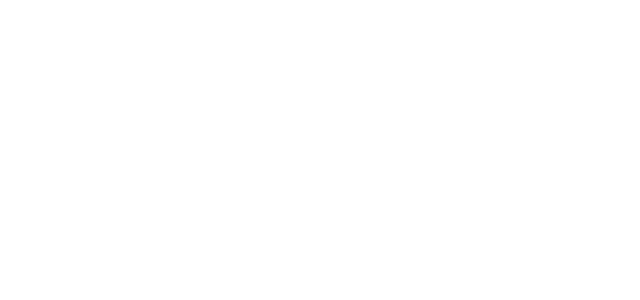
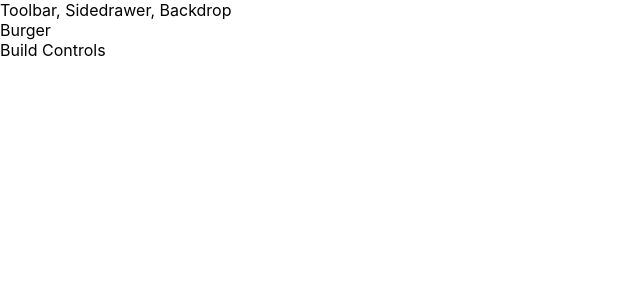
Before and after one commit to heysarahshere/react-burger-builder, a React (Create React App) app in the folder burger-builder/: page / in a window 1280 px wide. Shown: the top 300 px of the page, without its empty margins (0-640 px from the left). Built offline with nearby package versions, Linux system fonts and the light colour scheme.

Commit message:
Working on burger builder

```diff
--- a/burger-builder/public/index.html
+++ b/burger-builder/public/index.html
@@ -24,7 +24,8 @@
       work correctly both with client-side routing and a non-root public URL.
       Learn how to configure a non-root public URL by running `npm run build`.
     -->
-    <title>React App</title>
+    <link href="https://fonts.googleapis.com/css2?family=Open+Sans:wght@400;700&display=swap" rel="stylesheet">
+    <title>Burger Builder</title>
   </head>
   <body>
     <noscript>You need to enable JavaScript to run this app.</noscript>
--- a/burger-builder/src/App.css
+++ /dev/null
@@ -1,38 +0,0 @@
-.App {
-  text-align: center;
-}
-
-.App-logo {
-  height: 40vmin;
-  pointer-events: none;
-}
-
-@media (prefers-reduced-motion: no-preference) {
-  .App-logo {
-    animation: App-logo-spin infinite 20s linear;
-  }
-}
-
-.App-header {
-  background-color: #282c34;
-  min-height: 100vh;
-  display: flex;
-  flex-direction: column;
-  align-items: center;
-  justify-content: center;
-  font-size: calc(10px + 2vmin);
-  color: white;
-}
-
-.App-link {
-  color: #61dafb;
-}
-
-@keyframes App-logo-spin {
-  from {
-    transform: rotate(0deg);
-  }
-  to {
-    transform: rotate(360deg);
-  }
-}
--- a/burger-builder/src/App.js
+++ b/burger-builder/src/App.js
@@ -1,10 +1,13 @@
 import React from 'react';
-import './App.css';
+import Layout from './components/Layout/Layout';
+import BurgerBuilder from './containers/BurgerBuilder/BurgerBuilder';
 
 function App() {
   return (
     <div>
-
+      <Layout>
+       <BurgerBuilder/>
+      </Layout>
     </div>
   );
 }
--- /dev/null
+++ b/burger-builder/src/components/Layout/Layout.js
@@ -0,0 +1,13 @@
+import React from 'react';
+// import Aux from '../../hoc/Auxiliary';
+
+const layout = (props) => (
+    <React.Fragment>
+    <div>Toolbar, Sidedrawer, Backdrop</div>
+    <main>
+        { props.children}
+    </main>
+    </React.Fragment>
+);
+
+export default layout;
--- /dev/null
+++ b/burger-builder/src/containers/BurgerBuilder/BurgerBuilder.js
@@ -0,0 +1,15 @@
+import React, { Component } from 'react';
+
+
+class BurgerBuilder extends Component {
+    render() {
+        return (
+            <React.Fragment>
+                <div>Burger</div>
+                <div>Build Controls</div>
+            </React.Fragment>
+        );
+    }
+}
+
+export default BurgerBuilder;
--- /dev/null
+++ b/burger-builder/src/hoc/Auxiliary.js
@@ -0,0 +1,3 @@
+const aux = ( props ) => props.children;
+
+export default aux;
--- a/burger-builder/src/index.css
+++ b/burger-builder/src/index.css
@@ -1,6 +1,6 @@
 body {
   margin: 0;
-  font-family: -apple-system, BlinkMacSystemFont, 'Segoe UI', 'Roboto', 'Oxygen',
+  font-family: -apple-system, BlinkMacSystemFont, "Open Sans", 'Segoe UI', 'Roboto', 'Oxygen',
     'Ubuntu', 'Cantarell', 'Fira Sans', 'Droid Sans', 'Helvetica Neue',
     sans-serif;
   -webkit-font-smoothing: antialiased;
```
